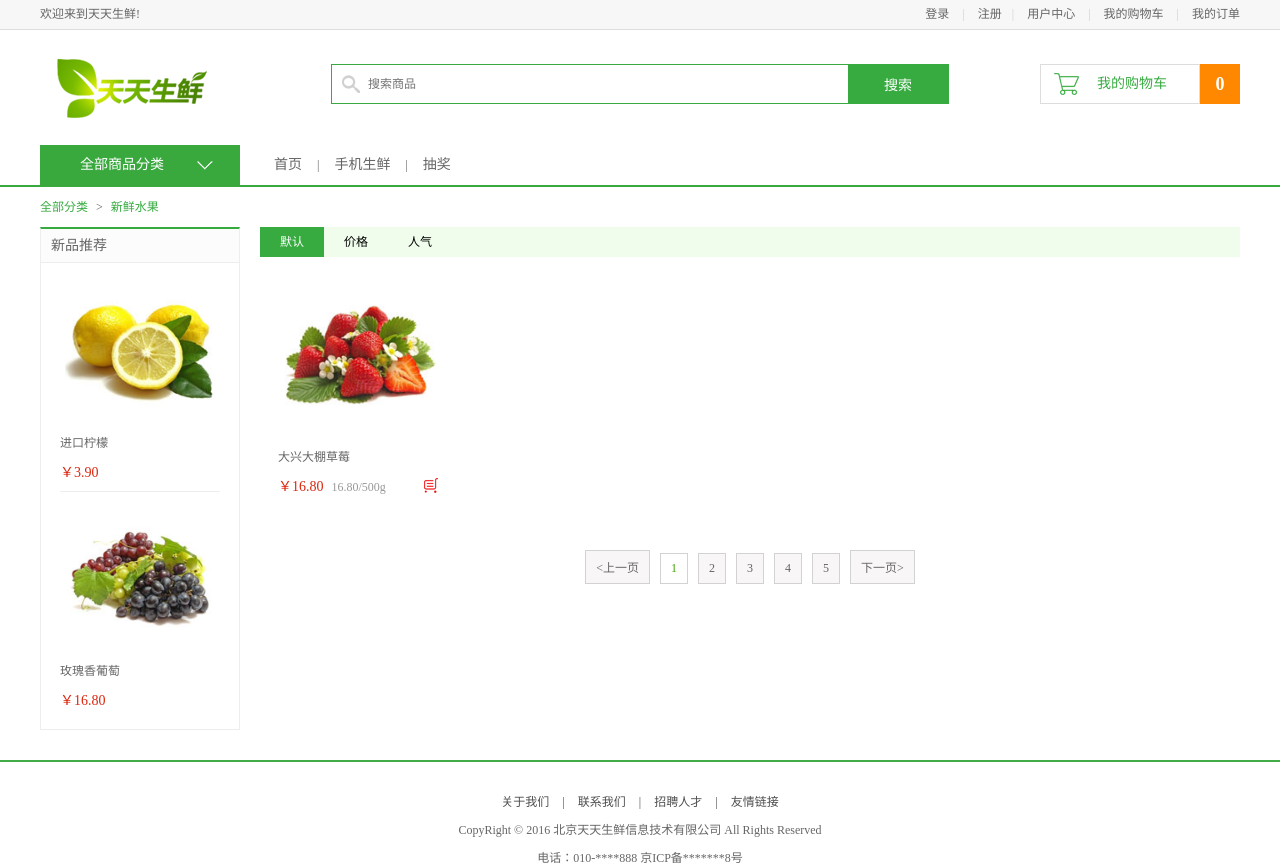
After one commit to islet1010/dailyfresh, a Django app: page /list/1/1 in a window 1280 px wide. The commit adds this page. Run offline with Django 3.2, Linux system fonts and the light colour scheme; tables that the repository leaves empty hold one stand-in row (values such as "Sample post"); parts of the project's set-up code (start-up, migrations or seed data) failed here and were passed over.

Commit message:
day06-第1节--商品列表初步显示&类视图实现

```diff
--- a/apps/goods/urls.py
+++ b/apps/goods/urls.py
@@ -7,5 +7,7 @@ urlpatterns = [
     url('^index$', views.IndexView.as_view(), name='index'),
     # http://127.0.0.1:8000/detail/商品id
     url('^detail/(\d+)$', views.DetailView.as_view(), name='detail'),
+    # http://127.0.0.1:8000/list/category_id/page_num?sort=default
+    url('^list/(\d+)/(\d+)$', views.ListView.as_view(), name='list'),
 
 ]
--- a/apps/goods/views.py
+++ b/apps/goods/views.py
@@ -158,3 +158,59 @@ class DetailView(BaseCartView):
         }
 
         return render(request, 'detail.html', context)
+
+
+class ListView(BaseCartView):
+
+    def get(self, request, category_id, page_num):
+        """
+        显示商品列表界面
+        :param request:
+        :param category_id: 类别id
+        :param page_num: 页码
+        :return:
+        """
+        # 获取请求参数
+        sort = request.GET.get('sort')
+
+        # 校验参数合法性
+        try:
+            category = GoodsCategory.objects.get(id=category_id)
+        except GoodsCategory.DoesNotExist:
+            # 查询不到类别，跳转到首页
+            # return redirect('/index')
+            return redirect(reverse('goods:index'))
+
+        # 业务：查询对应的商品数据
+        # *商品分类信息
+        categories = GoodsCategory.objects.all()
+        # *新品推荐信息（在GoodsSKU表中，查询特定类别信息，按照时间倒序）
+        try:
+            new_skus = GoodsSKU.objects.filter(
+                category=category).order_by('-create_time')[0:2]
+        except:
+            new_skus = None
+        # *类别下所有的商品
+        if sort == 'price':
+            skus = GoodsSKU.objects.filter(category=category).order_by('price')  # 价格
+        elif sort == 'hot':
+            skus = GoodsSKU.objects.filter(category=category).order_by('-sales')  # 销量
+        else:  # default
+            skus = GoodsSKU.objects.filter(category=category)                    # 默认排序
+            sort = 'default'
+        # todo: 商品分页信息
+        # *购物车信息
+        cart_count = self.get_cart_count(request)
+
+        # 定义模板显示的数据
+        context = {
+            'category': category,
+            'categories': categories,
+            'skus': skus,
+            'new_skus': new_skus,
+            'cart_count': cart_count,
+            'sort': sort,
+        }
+
+        # 响应请求
+        return render(request, 'list.html', context)
--- a/templates/detail.html
+++ b/templates/detail.html
@@ -14,7 +14,8 @@
 
                     {# 显示类别 #}
                     {% for category in categories %}
-                        <li><a href="#" class="fruit">{{ category.name }}</a></li>
+                        <li><a href="{% url 'goods:list' category.id 1 %}?sort=default"
+                               class="fruit">{{ category.name }}</a></li>
                     {% endfor %}
 
 
@@ -33,7 +34,7 @@
     <div class="breadcrumb">
         <a href="#">全部分类</a>
         <span>></span>
-        <a href="#">{{ sku.category.name }}</a>
+        <a href="{% url 'goods:list' sku.category.id 1 %}?sort=default">{{ sku.category.name }}</a>
         <span>></span>
         <a href="#">商品详情</a>
     </div>
--- a/templates/index.html
+++ b/templates/index.html
@@ -76,7 +76,8 @@
 
 
             </div>
-            <a href="#" class="goods_more fr" id="fruit_more">查看更多 ></a>
+            <a href="{% url 'goods:list' category.id 1 %}?sort=default"
+               class="goods_more fr" id="fruit_more">查看更多 ></a>
         </div>
 
         <div class="goods_con clearfix">
--- /dev/null
+++ b/templates/list.html
@@ -0,0 +1,92 @@
+{% extends 'base.html' %}
+
+{% block title %}
+    天天生鲜-商品列表
+{% endblock %}
+
+
+{% block body %}
+    <div class="navbar_con">
+        <div class="navbar clearfix">
+            <div class="subnav_con fl">
+                <h1>全部商品分类</h1>
+                <span></span>
+                <ul class="subnav">
+                    <li><a href="#" class="fruit">新鲜水果</a></li>
+                    <li><a href="#" class="seafood">海鲜水产</a></li>
+                    <li><a href="#" class="meet">猪牛羊肉</a></li>
+                    <li><a href="#" class="egg">禽类蛋品</a></li>
+                    <li><a href="#" class="vegetables">新鲜蔬菜</a></li>
+                    <li><a href="#" class="ice">速冻食品</a></li>
+                </ul>
+            </div>
+            <ul class="navlist fl">
+                <li><a href="">首页</a></li>
+                <li class="interval">|</li>
+                <li><a href="">手机生鲜</a></li>
+                <li class="interval">|</li>
+                <li><a href="">抽奖</a></li>
+            </ul>
+        </div>
+    </div>
+
+    <div class="breadcrumb">
+        <a href="#">全部分类</a>
+        <span>></span>
+        <a href="#">新鲜水果</a>
+    </div>
+
+    <div class="main_wrap clearfix">
+        <div class="l_wrap fl clearfix">
+            <div class="new_goods">
+                <h3>新品推荐</h3>
+                <ul>
+                    <li>
+                        <a href="#"><img src="images/goods/goods001.jpg"></a>
+                        <h4><a href="#">进口柠檬</a></h4>
+                        <div class="prize">￥3.90</div>
+                    </li>
+                    <li>
+                        <a href="#"><img src="images/goods/goods002.jpg"></a>
+                        <h4><a href="#">玫瑰香葡萄</a></h4>
+                        <div class="prize">￥16.80</div>
+                    </li>
+                </ul>
+            </div>
+        </div>
+
+        <div class="r_wrap fr clearfix">
+            <div class="sort_bar">
+                <a href="#" class="active">默认</a>
+                <a href="#">价格</a>
+                <a href="#">人气</a>
+            </div>
+
+            <ul class="goods_type_list clearfix">
+
+                <li>
+                    <a href="detail.html"><img src="images/goods/goods003.jpg"></a>
+                    <h4><a href="detail.html">大兴大棚草莓</a></h4>
+                    <div class="operate">
+                        <span class="prize">￥16.80</span>
+                        <span class="unit">16.80/500g</span>
+                        <a href="#" class="add_goods" title="加入购物车"></a>
+                    </div>
+                </li>
+
+            </ul>
+
+            <div class="pagenation">
+                <a href="#">
+                    <上一页
+                </a>
+                <a href="#" class="active">1</a>
+                <a href="#">2</a>
+                <a href="#">3</a>
+                <a href="#">4</a>
+                <a href="#">5</a>
+                <a href="#">下一页></a>
+            </div>
+        </div>
+    </div>
+{% endblock %}
```
